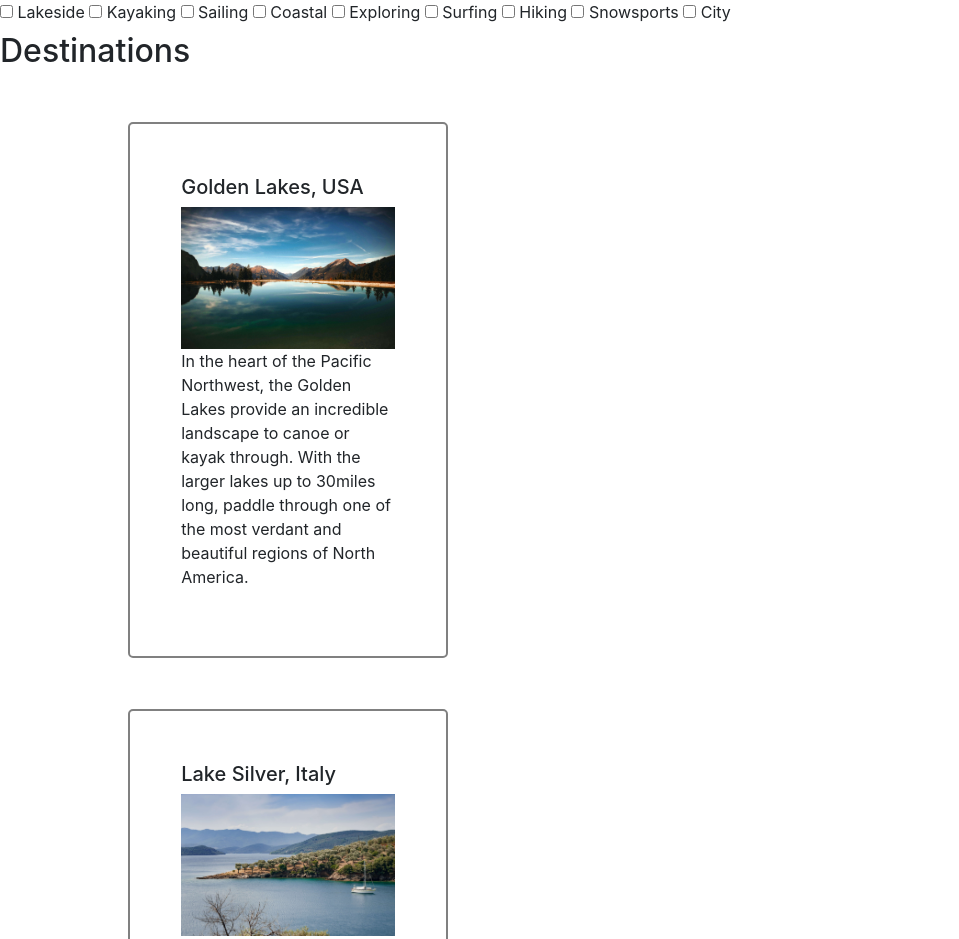
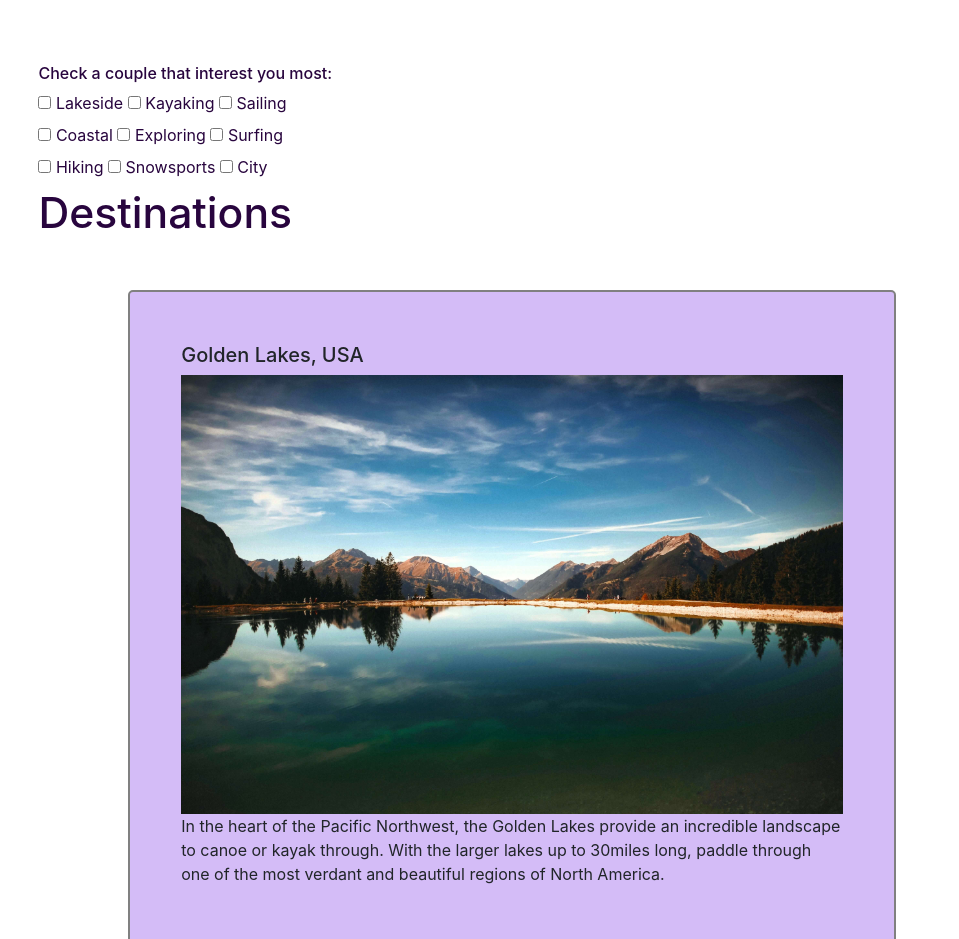
Before and after one commit to vicgoodall/travelr, a plain HTML site: page results.html in a window 1280 px wide. Shown: the top 939 px of the page, without its empty margins (0-959 px from the left). Drawn offline with nearby package versions, Linux system fonts and the light colour scheme; some packages are replaced by stand-ins of ours.

Commit message:
formatted results page

```diff
--- a/assets/scripts/map.js
+++ b/assets/scripts/map.js
@@ -1,8 +1,8 @@
     // Initialize and add the map
     function initMap() {
-        // The location of Uluru
+        //office location
         const swansea = { lat:  51.621441, lng: -3.943646 };
-        // The map
+        // map
         const map = new google.maps.Map(document.getElementById("map"), {
           zoom: 10,
           center: swansea,
--- a/assets/style.css
+++ b/assets/style.css
@@ -1,10 +1,26 @@
+/*-----------------------------------------------------------------------------Background colours */
+
 body {
     background-color: white;
 }
 
+footer {
+    background-color: rgb(40, 5, 62);
+}
+
+/*-----------------------------------------------------------------------------Text styling */
+
 h3 {
     color: rgb(40, 5, 62);
     font-size: 32pt;
+}
+
+h6 {
+    color: rgb(40, 5, 62);
+}
+
+label {
+    color: rgb(40, 5, 62)
 }
 
 .summary p {
@@ -31,6 +47,21 @@ h3 {
     display: inline-block;
 }
 
+footer h5 {
+    color: palegoldenrod;
+    font-weight: bold;
+    padding: 3%;
+}
+
+footer p {
+    color: palegoldenrod;
+    font-weight: bold;
+    padding-left: 3%;
+    size: 10pt;
+}
+
+/*-----------------------------------------------------------------------------Quiz / Button styling */
+
 #quiz-intro {
     padding-top: 8%;
 }
@@ -43,11 +74,18 @@ h3 {
     margin-bottom: 4%;
 }
 
-
 .opener {
     padding-top: 10%;
     padding-left: 8%;
 }
+
+.quiz {
+    padding-left: 10%;
+    padding-top: 5%;
+    display: none;
+}
+
+/*-----------------------------------------------------------------------------Images */
 
 #cover-pic {
     width: 70vw;
@@ -55,11 +93,11 @@ h3 {
     margin-left: 20%;
 }
 
-.quiz {
-    padding-left: 10%;
-    padding-top: 5%;
-    display: none;
+.dest-img {
+    width: 100%;
+    height: auto;
 }
+/*-----------------------------------------------------------------------------Card formatting */
 
 .results {
     padding-top: 10%;
@@ -78,14 +116,24 @@ h3 {
     border-radius: 5px;
     margin-top: 4%;
     margin-left: 10%;
-    width: 25vw;
+    width: 60vw;
     padding: 4%;
+    background-color: rgb(212, 188, 247);
 }
 
-.dest-img {
-    width: 100%;
-    height: auto;
+/*-----------------------------------------------------------------------------Filter */
+
+#filter-box {
+    margin-top: 5%;
+    margin-left: 3%;
 }
+
+input[type='checkbox'] {
+    size: 12pt;
+    color: rgb(40, 5, 62);
+}
+
+/*-----------------------------------------------------------------------------Footer styling */
 
 #map {
     height: 300px;
@@ -94,23 +142,6 @@ h3 {
     margin-top: 3%;
   }
 
-footer {
-    background-color: rgb(40, 5, 62);
-}
-
-footer h5 {
-    color: palegoldenrod;
-    font-weight: bold;
-    padding: 3%;
-}
-
-footer p {
-    color: palegoldenrod;
-    font-weight: bold;
-    padding-left: 3%;
-    size: 10pt;
-}
-
 .fa-brands {
     color: palegoldenrod;
     size: 16pt;
--- a/results.html
+++ b/results.html
@@ -9,26 +9,27 @@
     <title>Results</title>
 </head>
 <body>
-  <div class="filter">
+  <div class="filter" id="filter-box">
+      <h6>Check a couple that interest you most:</h6>
       <input type="checkbox" id="lakeside" name="lake" value="lakeside">
       <label for="lake">Lakeside </label>
       <input type="checkbox" id="kayaking" name="kayaking" value="kayaking" >
       <label for="kayaking">Kayaking</label>
       <input type="checkbox" id="sailing" name="sailing" value="sailing" >
-      <label for="sailing">Sailing </label>
+      <label for="sailing">Sailing </label> <br>
       <input type="checkbox" id="coastal" name="coast" value="coastal" >
       <label for="coast">Coastal </label>
       <input type="checkbox" id="exploring" name="exploring" value="exploring" >
       <label for="exploring">Exploring </label>
       <input type="checkbox" id="surfing" name="surfing" value="surfing" >
-      <label for="surfing">Surfing </label>
+      <label for="surfing">Surfing </label> <br>
       <input type="checkbox" id="hiking" name="hiking" value="hiking" >
       <label for="hiking">Hiking </label>
       <input type="checkbox" id="snowsports" name="snowsports" value="snowsports" >
       <label for="snowsports">Snowsports </label>
       <input type="checkbox" id="city" name="city" value="city" >
       <label for="city">City </label>
-    <h2>Destinations</h2>
+    <h3>Destinations</h3>
   </div>
   <div class="wrapper">
     <div class="destination lakeside kayaking" id="card1">
```
Also changed, not shown: assets/scripts/main.js (+12 -6 lines).
